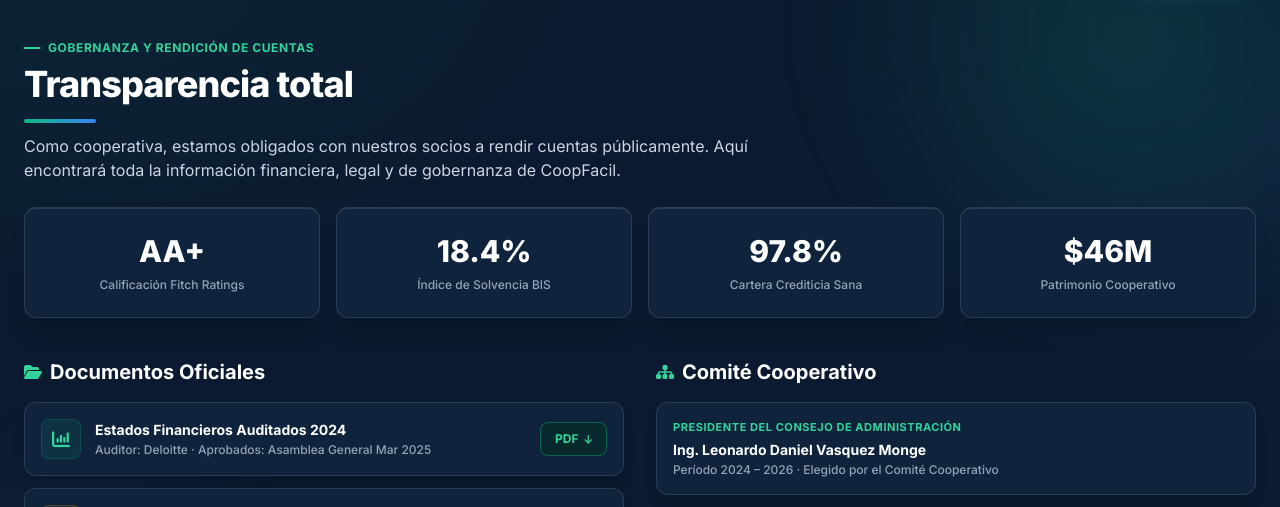
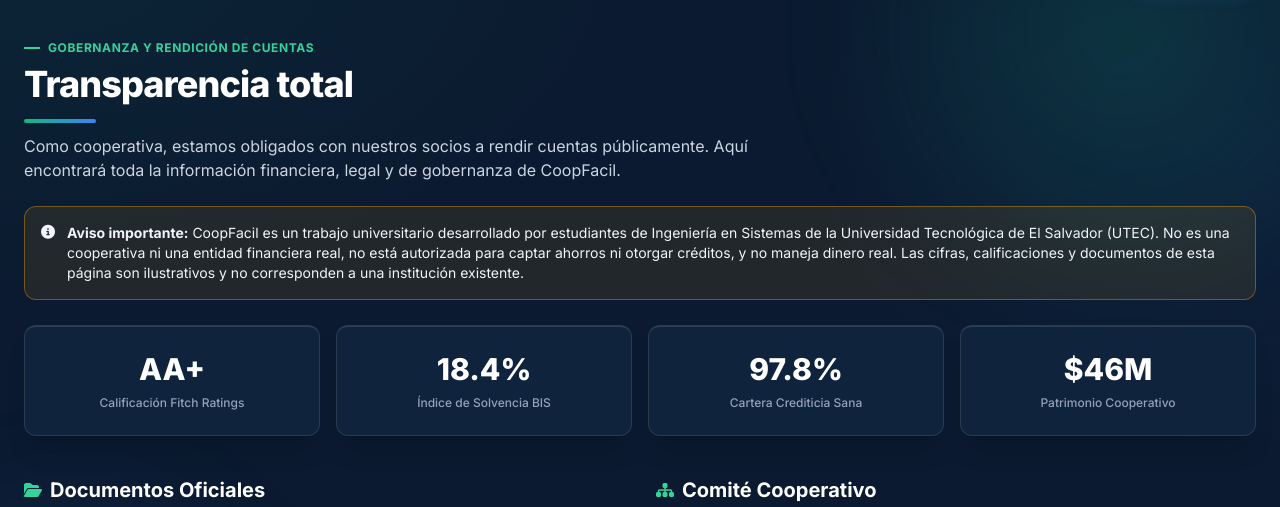
Before and after one commit to ianreyes8/CoopFacil, an ASP.NET Core app: page /Pages/Transparencia.aspx in a window 1280 px wide. Shown: the part 56-563 px from the top of the page. Run offline with ASP.NET Core 8, Linux system fonts and the light colour scheme; the project's own start-up code is not run, and a stand-in starts its controllers and pages.

Commit message:
Aviso en Transparencia: trabajo universitario, no entidad financiera real
Co-Authored-By: Claude Sonnet 5.5 <noreply@anthropic.com>
Claude-Session: https://claude.ai/code/session_01TuUMUZAPCEp2B1vsmfrLck

```diff
--- a/CoopFacil/Pages/Transparencia.cshtml
+++ b/CoopFacil/Pages/Transparencia.cshtml
@@ -92,6 +92,13 @@
                         </h1>
                         <p class="text-sm sm:text-base text-slate-600 dark:text-slate-300 leading-relaxed max-w-3xl">
                             Como cooperativa, estamos obligados con nuestros socios a rendir cuentas públicamente. Aquí encontrará toda la información financiera, legal y de gobernanza de CoopFacil.
+                        </p>
+                    </div>
+
+                    <div class="flex items-start gap-3 p-4 rounded-xl border border-amber-500/40 bg-amber-500/10 text-amber-800 dark:text-amber-200 text-xs sm:text-sm leading-relaxed max-w-4xl" role="note">
+                        <i class="fa-solid fa-circle-info mt-0.5 shrink-0"></i>
+                        <p>
+                            <strong>Aviso importante:</strong> CoopFacil es un trabajo universitario desarrollado por estudiantes de Ingeniería en Sistemas de la Universidad Tecnológica de El Salvador (UTEC). No es una cooperativa ni una entidad financiera real, no está autorizada para captar ahorros ni otorgar créditos, y no maneja dinero real. Las cifras, calificaciones y documentos de esta página son ilustrativos y no corresponden a una institución existente.
                         </p>
                     </div>
 
```
